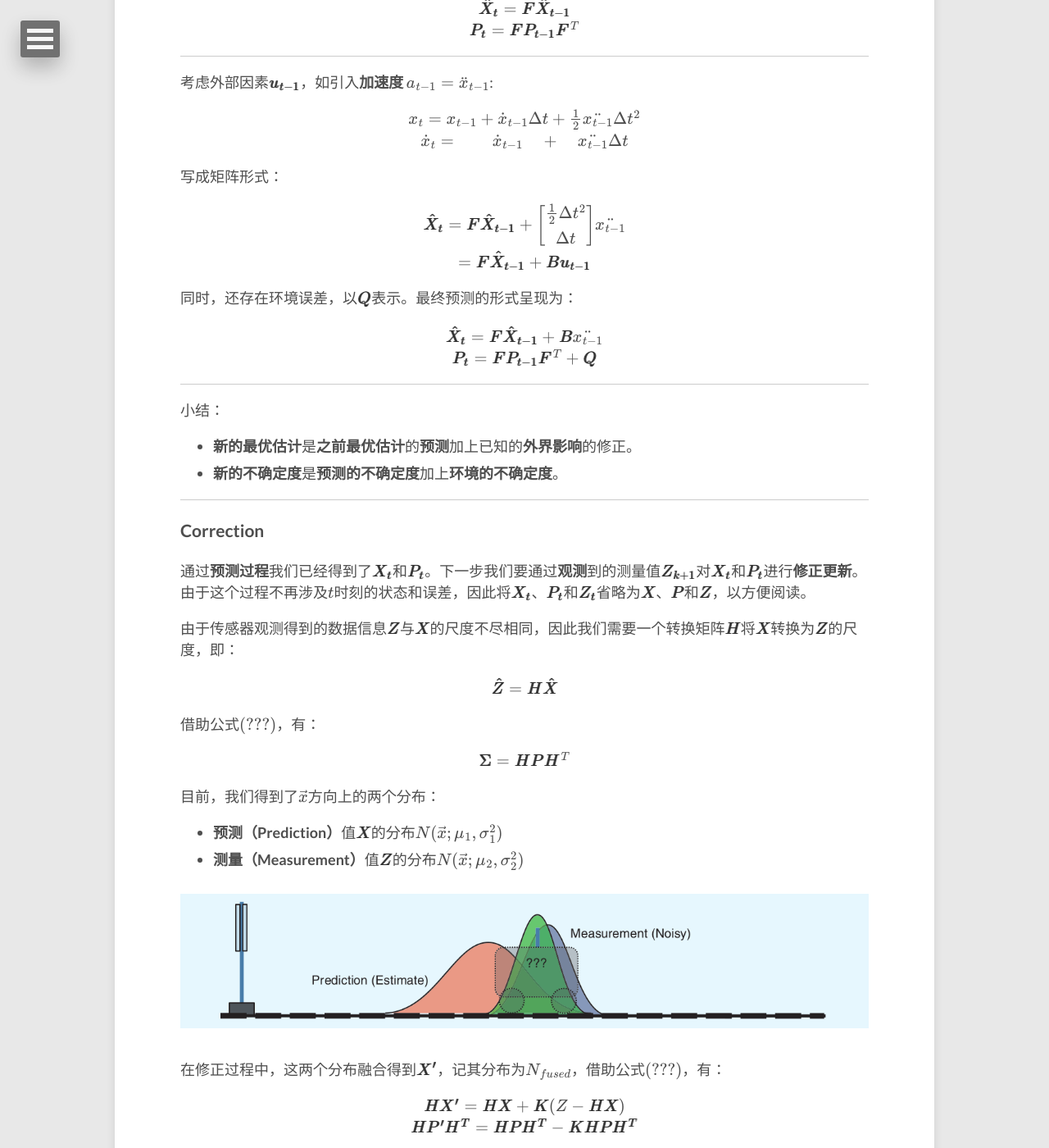
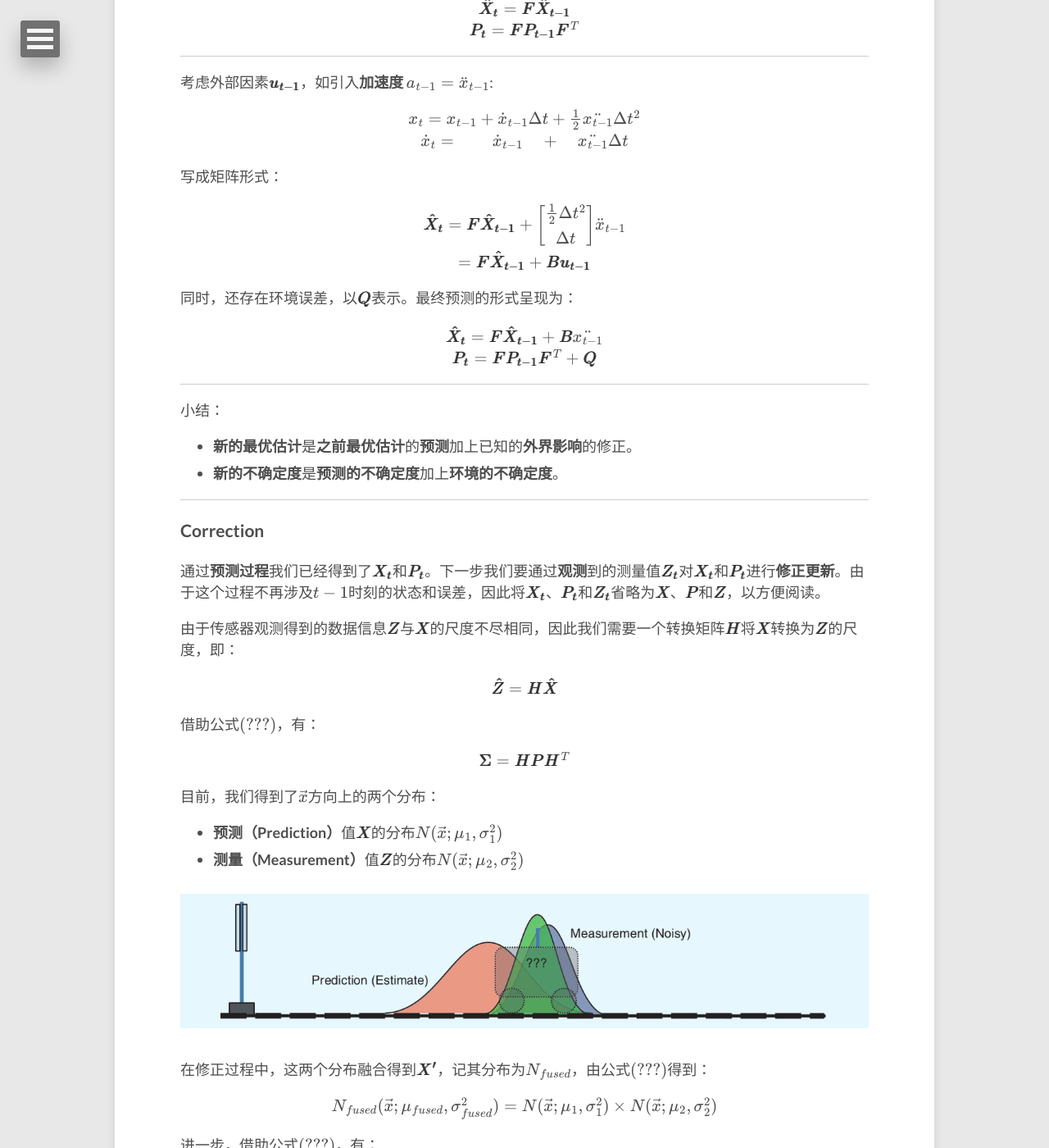
Before and after one commit to lucameng/lucameng.github.io, a Jekyll site: the page built from _posts/2022-07-20-Kalman-Filter.md, in a window 1280 px wide and 1400 px high, scrolled down 3840 px. Shown: the whole window at 82% size. Built offline with Jekyll 4.4.1, drawn with Linux system fonts in a browser that asks for light colours; formulas are drawn with MathJax 3.

Commit message:
update KF

```diff
--- a/_posts/2022-07-20-Kalman-Filter.md
+++ b/_posts/2022-07-20-Kalman-Filter.md
@@ -241,7 +241,7 @@ $
 <center>
 $
 \pmb{\hat{X}_{t}} = \pmb{F} \pmb{\hat{X}_{t-1}} + \begin{bmatrix} \frac{1}{2} \Delta t^2\\
-          \Delta t \end{bmatrix} \ddot{x_{t-1}}
+          \Delta t \end{bmatrix} \ddot{x}_{t-1}
 $
 </center>
 
@@ -276,7 +276,7 @@ $
 
 ### Correction
 
-通过**预测过程**我们已经得到了$$ \pmb{X_{t}} $$和$$ \pmb{P_{t}} $$。下一步我们要通过**观测**到的测量值$$ \pmb{Z_{k+1}} $$对$$ \pmb{X_{t}} $$和$$ \pmb{P_{t}} $$进行**修正更新**。由于这个过程不再涉及$$ t $$时刻的状态和误差，因此将$$ \pmb{X_{t}} $$、$$ \pmb{P_{t}} $$和$$ \pmb{Z_{t}} $$省略为$$ \pmb{X} $$、$$ \pmb{P} $$和$$ \pmb{Z} $$，以方便阅读。
+通过**预测过程**我们已经得到了$$ \pmb{X_{t}} $$和$$ \pmb{P_{t}} $$。下一步我们要通过**观测**到的测量值$$ \pmb{Z_{t}} $$对$$ \pmb{X_{t}} $$和$$ \pmb{P_{t}} $$进行**修正更新**。由于这个过程不再涉及$$ t-1 $$时刻的状态和误差，因此将$$ \pmb{X_{t}} $$、$$ \pmb{P_{t}} $$和$$ \pmb{Z_{t}} $$省略为$$ \pmb{X} $$、$$ \pmb{P} $$和$$ \pmb{Z} $$，以方便阅读。
 
 由于传感器观测得到的数据信息$$ \pmb{Z} $$与$$ \pmb{X} $$的尺度不尽相同，因此我们需要一个转换矩阵$$ \pmb{H} $$将$$ \pmb{X} $$转换为$$ \pmb{Z} $$的尺度，即：
 
@@ -306,7 +306,15 @@ $
 	</center>
 </figure>
 
-在修正过程中，这两个分布融合得到$$ \pmb{X'} $$，记其分布为$$ N_{fused} $$，借助公式$\eqref{eq3}$，有：
+在修正过程中，这两个分布融合得到$$ \pmb{X'} $$，记其分布为$$ N_{fused} $$，由公式$\eqref{eq2}$得到：
+
+<center>
+$
+N_{fused}(\vec{x};\mu_{fused},\sigma_{fused}^2) = N(\vec{x};\mu_1,\sigma_1^2) \times N(\vec{x};\mu_2,\sigma_2^2)
+$
+</center>
+
+进一步，借助公式$\eqref{eq3}$，有：
 
 <center>
 $
```
